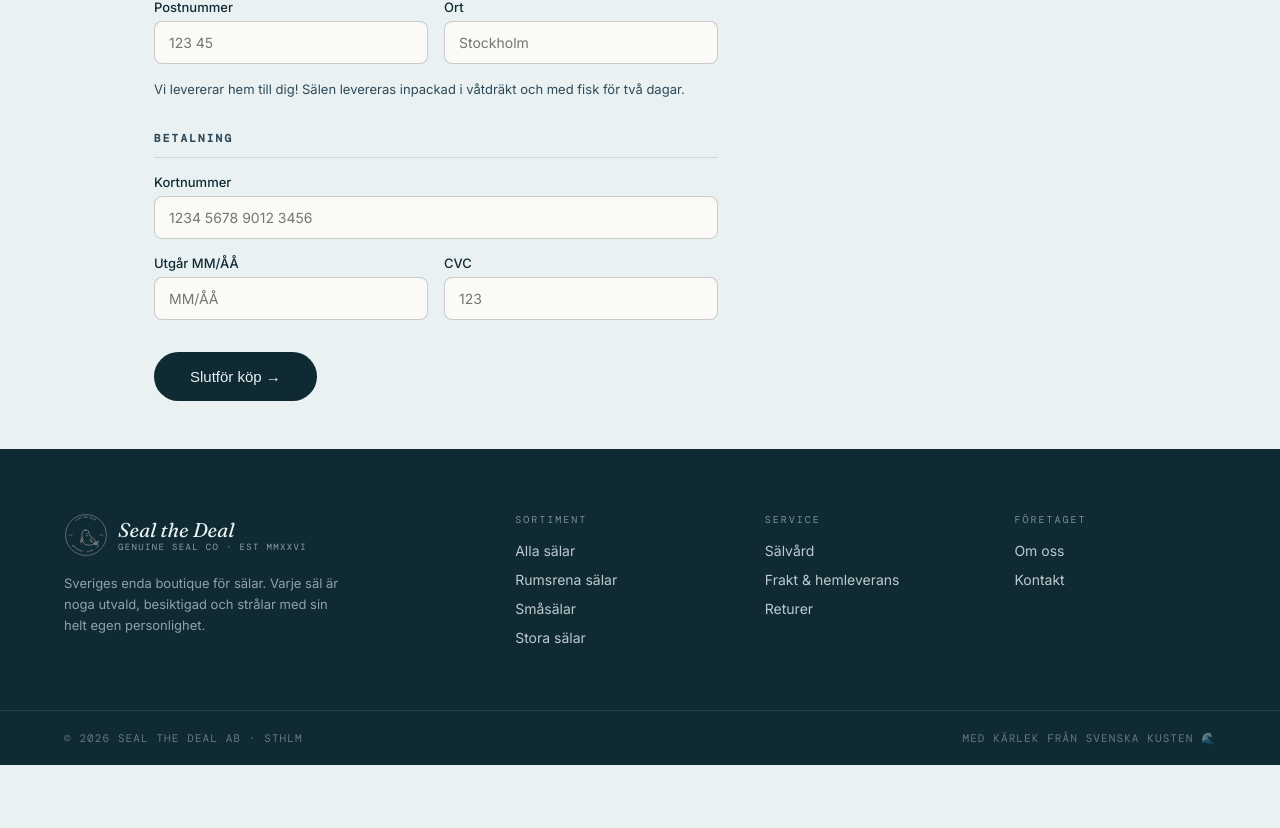
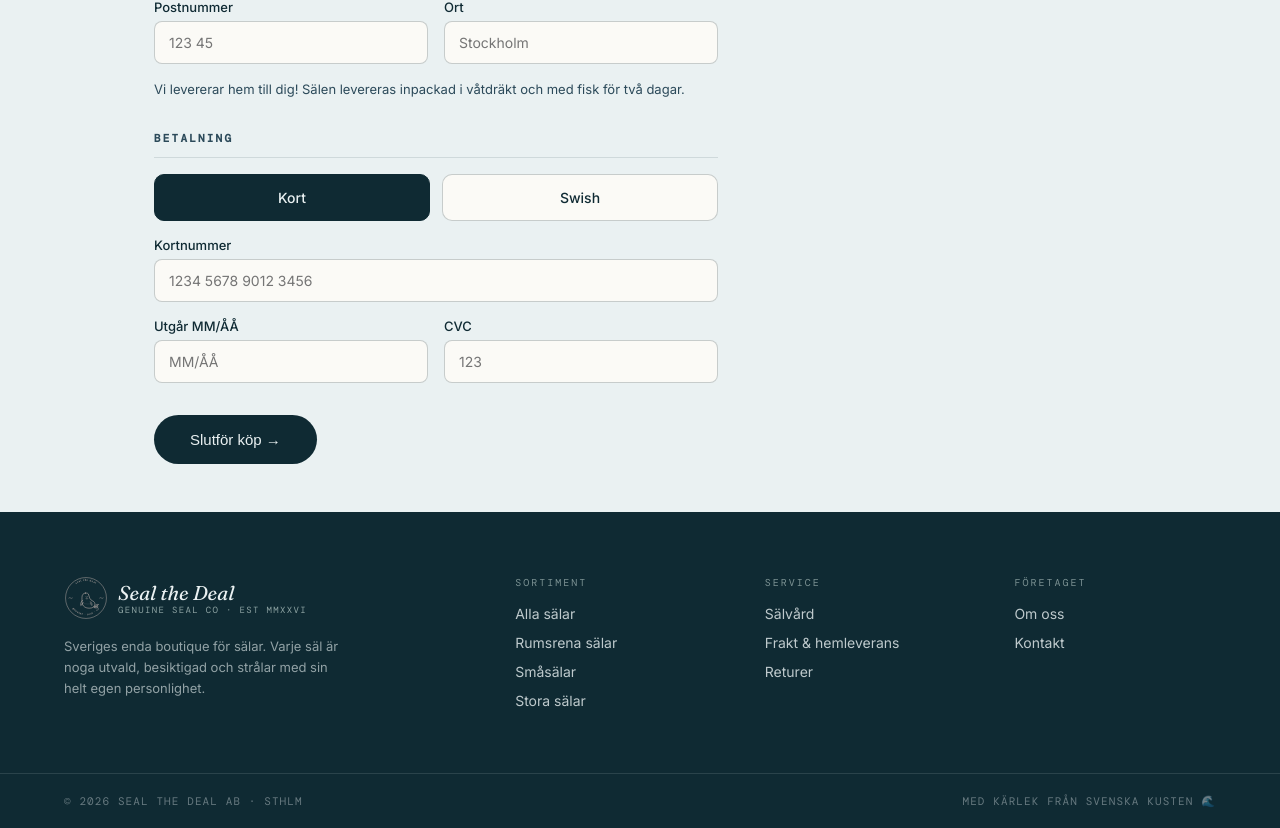
Before and after one commit to ellenlinnea/seal-webbshop, a React (Vite) app in the folder seal-webbshop/: page /kassa in a window 1280 px wide. Shown: the part 738-1566 px from the top of the page. Before the commit the page ends 1503 px from the top, so only its background shows below. Built offline with nearby package versions, Linux system fonts and the light colour scheme; no server answers.

Commit message:
Småfix - betala med swish, scrolla till toppen när man klickar på länk i header/footer, bugg vid utcheckning - lagt till optionalAuth i backend

```diff
--- a/seal-webbshop/src/App.jsx
+++ b/seal-webbshop/src/App.jsx
@@ -15,6 +15,7 @@ import Login from './pages/Login'
 import Profile from './pages/Profile'
 import ProtectedRoute from './components/ProtectedRoute'
 import CartPopup from './components/CartPopup'
+import ScrollToTop from './components/ScrollToTop'
 import NotFound from './pages/NotFound'
 import About from './pages/About'
 import Contact from './pages/Contact'
@@ -60,6 +61,7 @@ function AppContent() {
 function App() {
   return (
     <BrowserRouter>
+      <ScrollToTop />
       <AuthProvider>
         <CartProvider>
           <FavsProvider>
--- /dev/null
+++ b/seal-webbshop/src/components/ScrollToTop.jsx
@@ -0,0 +1,15 @@
+import { useEffect } from 'react'
+import { useLocation } from 'react-router-dom'
+
+// Scrollar till toppen varje gång man byter sida
+function ScrollToTop() {
+  const { pathname } = useLocation()
+
+  useEffect(() => {
+    window.scrollTo(0, 0)
+  }, [pathname])
+
+  return null
+}
+
+export default ScrollToTop
--- a/seal-webbshop/src/pages/Checkout.css
+++ b/seal-webbshop/src/pages/Checkout.css
@@ -241,6 +241,36 @@
   line-height: 1.5;
 }
 
+/* Val mellan kort och swish */
+.checkout__payment-methods {
+  display: flex;
+  gap: 12px;
+}
+
+.checkout__payment-method {
+  flex: 1;
+  background: var(--bg-card);
+  border: 1px solid var(--border-dark);
+  border-radius: 10px;
+  padding: 14px 20px;
+  font-size: 14px;
+  font-weight: 500;
+  font-family: var(--font-sans);
+  color: var(--dark-primary);
+  cursor: pointer;
+  transition: all 0.15s;
+}
+
+.checkout__payment-method:hover {
+  border-color: var(--dark-primary);
+}
+
+.checkout__payment-method--active {
+  background: var(--dark-primary);
+  color: var(--bg-primary);
+  border-color: var(--dark-primary);
+}
+
 .checkout__error {
   font-size: 13px;
   color: var(--accent-coral);
--- a/seal-webbshop/src/pages/Checkout.jsx
+++ b/seal-webbshop/src/pages/Checkout.jsx
@@ -17,9 +17,11 @@ function Checkout() {
     address: '',
     city: '',
     zip: '',
+    paymentMethod: 'card',
     cardNumber: '',
     cardExpiry: '',
-    cardCvc: ''
+    cardCvc: '',
+    swishPhone: ''
   })
 
   const [loading, setLoading] = useState(false)
@@ -65,6 +67,14 @@ function Checkout() {
 
   function handleChange(e) {
     setForm({ ...form, [e.target.name]: e.target.value })
+  }
+
+  // Hjälpfunktion för att visa egna felmeddelanden istället för webbläsarens standard
+  function validation(message) {
+    return {
+      onInvalid: (e) => e.target.setCustomValidity(message),
+      onInput: (e) => e.target.setCustomValidity('')
+    }
   }
 
   async function handleSubmit(e) {
@@ -142,12 +152,12 @@ function Checkout() {
 
             <div className="checkout__field">
               <label htmlFor="name">Namn</label>
-              <input id="name" name="name" type="text" value={form.name} onChange={handleChange} placeholder="Förnamn Efternamn" required />
+              <input id="name" name="name" type="text" value={form.name} onChange={handleChange} placeholder="Förnamn Efternamn" required {...validation('Fyll i ditt fullständiga namn')} />
             </div>
 
             <div className="checkout__field">
               <label htmlFor="email">E-post</label>
-              <input id="email" name="email" type="email" value={form.email} onChange={handleChange} placeholder="din@epost.se" required />
+              <input id="email" name="email" type="email" value={form.email} onChange={handleChange} placeholder="din@epost.se" required {...validation('Fyll i en giltig e-postadress, t.ex. namn@exempel.se')} />
             </div>
           </div>
 
@@ -156,17 +166,17 @@ function Checkout() {
 
             <div className="checkout__field">
               <label htmlFor="address">Gatuadress</label>
-              <input id="address" name="address" type="text" value={form.address} onChange={handleChange} placeholder="Storgatan 1" required />
+              <input id="address" name="address" type="text" value={form.address} onChange={handleChange} placeholder="Storgatan 1" required {...validation('Fyll i din gatuadress, t.ex. Storgatan 1')} />
             </div>
 
             <div className="checkout__field-row">
               <div className="checkout__field">
                 <label htmlFor="zip">Postnummer</label>
-                <input id="zip" name="zip" type="text" value={form.zip} onChange={handleChange} placeholder="123 45" required />
+                <input id="zip" name="zip" type="text" value={form.zip} onChange={handleChange} placeholder="123 45" pattern="\d{3} ?\d{2}" required {...validation('Fyll i ett giltigt postnummer (5 siffror, t.ex. 123 45)')} />
               </div>
               <div className="checkout__field">
                 <label htmlFor="city">Ort</label>
-                <input id="city" name="city" type="text" value={form.city} onChange={handleChange} placeholder="Stockholm" required />
+                <input id="city" name="city" type="text" value={form.city} onChange={handleChange} placeholder="Stockholm" required {...validation('Fyll i din ort, t.ex. Stockholm')} />
               </div>
             </div>
             <p className="checkout__payment-note">Vi levererar hem till dig! Sälen levereras inpackad i våtdräkt och med fisk för två dagar.</p>
@@ -175,21 +185,48 @@ function Checkout() {
           <div className="checkout__section">
             <h2 className="checkout__section-title">Betalning</h2>
 
+            {/* Val mellan kort och swish - styr vilka fält som visas nedan */}
+            <div className="checkout__payment-methods">
+              <button
+                type="button"
+                className={`checkout__payment-method ${form.paymentMethod === 'card' ? 'checkout__payment-method--active' : ''}`}
+                onClick={() => setForm({ ...form, paymentMethod: 'card' })}
+              >
+                Kort
+              </button>
+              <button
+                type="button"
+                className={`checkout__payment-method ${form.paymentMethod === 'swish' ? 'checkout__payment-method--active' : ''}`}
+                onClick={() => setForm({ ...form, paymentMethod: 'swish' })}
+              >
+                Swish
+              </button>
+            </div>
+
+            {form.paymentMethod === 'card' ? (
+              <>
                 <div className="checkout__field">
                   <label htmlFor="cardNumber">Kortnummer</label>
-              <input id="cardNumber" name="cardNumber" type="text" value={form.cardNumber} onChange={handleChange} placeholder="1234 5678 9012 3456" maxLength={19} required />
+                  <input id="cardNumber" name="cardNumber" type="text" value={form.cardNumber} onChange={handleChange} placeholder="1234 5678 9012 3456" maxLength={19} required {...validation('Fyll i ditt kortnummer (16 siffror)')} />
                 </div>
 
                 <div className="checkout__field-row">
                   <div className="checkout__field">
                     <label htmlFor="cardExpiry">Utgår MM/ÅÅ</label>
-                <input id="cardExpiry" name="cardExpiry" type="text" value={form.cardExpiry} onChange={handleChange} placeholder="MM/ÅÅ" maxLength={5} required />
+                    <input id="cardExpiry" name="cardExpiry" type="text" value={form.cardExpiry} onChange={handleChange} placeholder="MM/ÅÅ" maxLength={5} pattern="\d{2}/\d{2}" required {...validation('Fyll i utgångsdatum i formatet MM/ÅÅ, t.ex. 09/27')} />
                   </div>
                   <div className="checkout__field">
                     <label htmlFor="cardCvc">CVC</label>
-                <input id="cardCvc" name="cardCvc" type="text" value={form.cardCvc} onChange={handleChange} placeholder="123" maxLength={3} required />
+                    <input id="cardCvc" name="cardCvc" type="text" value={form.cardCvc} onChange={handleChange} placeholder="123" maxLength={3} pattern="\d{3}" required {...validation('Fyll i CVC-koden (3 siffror på baksidan av kortet)')} />
                   </div>
                 </div>
+              </>
+            ) : (
+              <div className="checkout__field">
+                <label htmlFor="swishPhone">Telefonnummer</label>
+                <input id="swishPhone" name="swishPhone" type="tel" value={form.swishPhone} onChange={handleChange} placeholder="070 123 45 67" required {...validation('Fyll i ditt telefonnummer för Swish, t.ex. 070 123 45 67')} />
+              </div>
+            )}
           </div>
 
           {error && <p className="checkout__error">{error}</p>}
--- a/seal-webbshop/src/pages/Home.css
+++ b/seal-webbshop/src/pages/Home.css
@@ -114,6 +114,8 @@
 .daily {
   background: var(--bg-secondary);
   padding: 64px;
+  border-top: 1px solid var(--border-light);
+  border-bottom: 1px solid var(--border-light);
 }
 
 .daily__eyebrow {
@@ -246,6 +248,7 @@
   gap: 0;
   background: var(--bg-secondary);
   border-top: 1px solid var(--border-light);
+  border-bottom: 1px solid var(--border-light);
 }
 
 .trust__spacer {
```
Also changed, not shown: 2 other files (tests, documents, lock files or other folders). Lines whose indentation alone changed are shown as unchanged.
